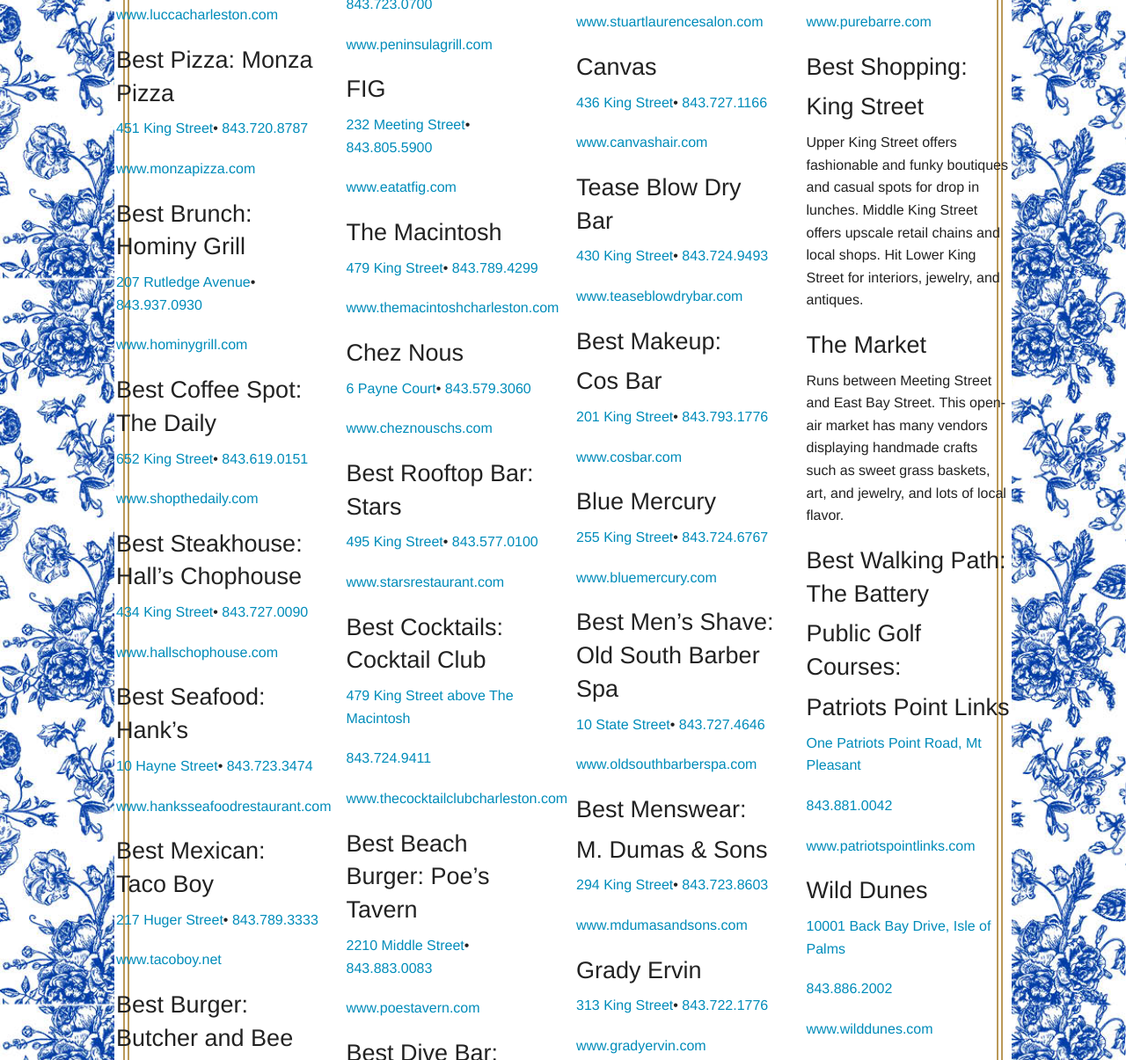
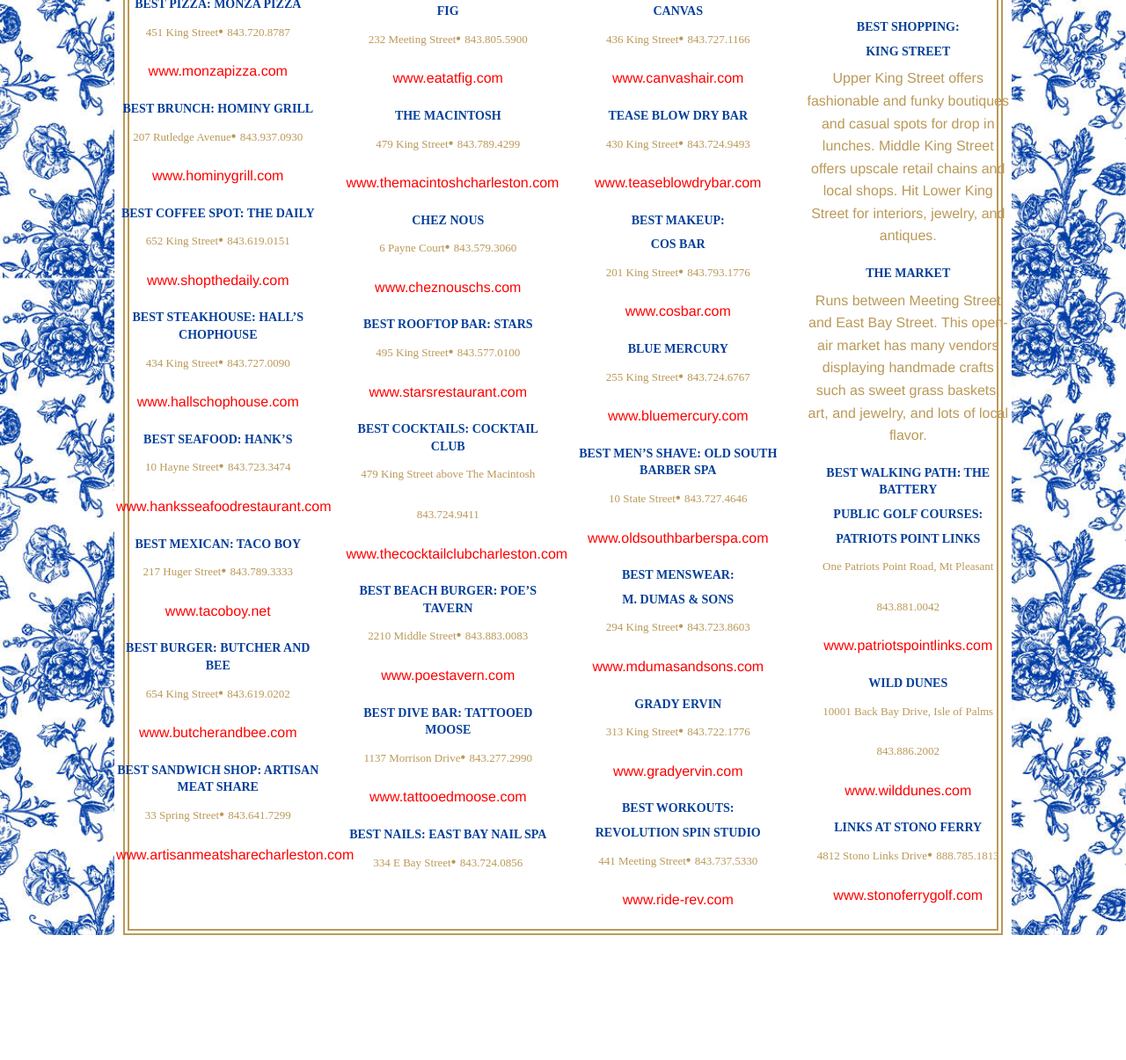
Before and after one commit to margaretgodowns/z-wedding, a website: page pages/hot-spots.html in a window 1280 px wide. Shown: the part 508-1713 px from the top of the page at 88% size. After the commit the page ends 1571 px from the top, so only its background shows below. Drawn offline with Linux system fonts and the light colour scheme; files whose address does not match are found by name.

Commit message:
pausing on hot spots page

```diff
--- a/pages/hot-spots.html
+++ b/pages/hot-spots.html
@@ -25,7 +25,7 @@
 			  	</nav>
 		  	</header>
 		</div>
-		<div class="row main-row">
+		<div class="row main-row hot-spots-container">
 			<div class="row">
 				<h2>Charleston Hot Spots</h2>
 			</div>
@@ -33,7 +33,7 @@
 				<div class="large-3 columns">
 					<div class="hot-spot">
 						<h3>Best Italian: Trattoria Lucca</h3>
-						<p>
+						<p class="phone-address">
 							<a href="https://www.google.com/maps/place/41+Bogard+St,+Charleston,+SC+29403/@32.792332,-79.945673,17z/data=!3m1!4b1!4m2!3m1!1s0x88fe7a43de8089b1:0x7085b9ecfedfca70" target="_blank">41 Bogard Street</a>&#8226;
 							<a href="tel:+8439733323">843.973.3323</a>
 						</p>
@@ -43,81 +43,81 @@
 					</div>
 					<div class="hot-spot">
 						<h3>Best Pizza: Monza Pizza</h3>
-						<p>
+						<p class="phone-address">
 							<a href="https://www.google.com/maps/place/451+King+St,+Charleston,+SC+29403/@32.7886239,-79.9381745,17z/data=!3m1!4b1!4m2!3m1!1s0x88fe7a6b080031fb:0xe42fdabf88eac062" target="_blank">451 King Street</a>&#8226;
 							<a href="tel:+8437208787">843.720.8787</a>
 						</p>
-						<p>
+						<p class="website">
 							<a href="http://www.monzapizza.com/" target="_blank">www.monzapizza.com</a>
 						</p>
 					</div>
 					<div class="hot-spot">
 						<h3>Best Brunch: Hominy Grill</h3>
-						<p>
+						<p class="phone-address">
 							<a href="https://www.google.com/maps/place/207+Rutledge+Ave,+Charleston,+SC+29403/@32.788817,-79.946923,17z/data=!3m1!4b1!4m2!3m1!1s0x88fe7a40d3d0caf5:0x7440b7dde23d7e54" target="_blank">207 Rutledge Avenue</a>&#8226;
 							<a href="tel:+8439370930">843.937.0930</a>
 						</p>
-						<p>
+						<p class="website">
 							<a href="http://hominygrill.com/" target="_blank">www.hominygrill.com</a>
 						</p>
 					</div>
 					<div class="hot-spot">
 						<h3>Best Coffee Spot: The Daily</h3>
-						<p>
+						<p class="phone-address">
 							<a href="https://www.google.com/maps/place/652+King+St,+Charleston,+SC+29403/@32.7962169,-79.9435138,17z/data=!3m1!4b1!4m2!3m1!1s0x88fe7a42c6acfa59:0xe11e4c1caf474aa4" target="_blank">652 King Street</a>&#8226;
 							<a href="tel:+8436190151">843.619.0151</a>
 						</p>
-						<p>
+						<p class="website">
 							<a href="http://www.shopthedaily.com/" target="_blank">www.shopthedaily.com</a>
 						</p>
 					</div>
 					<div class="hot-spot">
 						<h3>Best Steakhouse: Hall’s Chophouse</h3>
-						<p>
+						<p class="phone-address">
 							<a href="https://www.google.com/maps/place/434+King+St,+Charleston,+SC+29403/@32.788521,-79.93782,17z/data=!3m1!4b1!4m2!3m1!1s0x88fe7a6b09f77739:0xc8cfd305e439895d" target="_blank">434 King Street</a>&#8226;
 							<a href="tel:+8437270090">843.727.0090</a>
 						</p>
-						<p>
+						<p class="website">
 							<a href="http://hallschophouse.com/" target="_blank">www.hallschophouse.com</a>
 						</p>
 					</div>
 					<div class="hot-spot">
 						<h3>Best Seafood: Hank’s</h3>
-						<p>
+						<p class="phone-address">
 							<a href="https://www.google.com/maps/place/10+Hayne+St,+Charleston,+SC+29401/@32.7819013,-79.9299039,17z/data=!3m1!4b1!4m2!3m1!1s0x88fe7a0d8459cfe9:0xf9a8e97a160e3832" target="_blank">10 Hayne Street</a>&#8226;
 							<a href="tel:+8437233474">843.723.3474</a>
 						</p>
-						<p>
+						<p class="website">
 							<a href="http://hanksseafoodrestaurant.com/" target="_blank">www.hanksseafoodrestaurant.com</a>
 						</p>
 					</div>
 					<div class="hot-spot">
 						<h3>Best Mexican: Taco Boy</h3>
-						<p>
+						<p class="phone-address">
 							<a href="https://www.google.com/maps/place/217+Huger+St,+Charleston,+SC+29403/@32.8031165,-79.9413201,17z/data=!3m1!4b1!4m2!3m1!1s0x88fe7a60abd3634f:0xe0352f90bc36bf3" target="_blank">217 Huger Street</a>&#8226;
 							<a href="tel:+8437893333">843.789.3333</a>
 						</p>
-						<p>
+						<p class="website">
 							<a href="http://www.tacoboy.net/" target="_blank">www.tacoboy.net </a>
 						</p>
 					</div>
 					<div class="hot-spot">
 						<h3>Best Burger: Butcher and Bee</h3>
-						<p>
+						<p class="phone-address">
 							<a href="https://www.google.com/maps/place/654+King+St,+Charleston,+SC+29403/@32.7963697,-79.943806,17z/data=!3m1!4b1!4m2!3m1!1s0x88fe7a42dd14abcb:0x91dc9693f7df08a0" target="_blank">654 King Street</a>&#8226;
 							<a href="tel:+8436190202">843.619.0202</a>
 						</p>
-						<p>
+						<p class="website">
 							<a href="http://www.butcherandbee.com/" target="_blank">www.butcherandbee.com</a>
 						</p>
 					</div>
 					<div class="hot-spot">
 						<h3>Best Sandwich Shop: Artisan Meat Share</h3>
-						<p>
+						<p class="phone-address">
 							<a href="https://www.google.com/maps/place/33+Spring+St,+Charleston,+SC+29403/@32.792677,-79.941683,17z/data=!3m1!4b1!4m2!3m1!1s0x88fe7a4209fb3429:0xb713aa55bebed28" target="_blank">33 Spring Street</a>&#8226;
 							<a href="tel:+8436417299">843.641.7299</a>
 						</p>
-						<p>
+						<p class="website">
 							<a href="http://www.artisanmeatsharecharleston.com/" target="_blank">www.artisanmeatsharecharleston.com</a>
 						</p>
 					</div>
@@ -128,89 +128,89 @@
 					</div>
 					<div class="hot-spot">
 						<h3>Peninsula Grill</h3>
-						<p>
+						<p class="phone-address">
 							<a href="https://www.google.com/maps/place/112+N+Market+St,+Charleston,+SC+29401/@32.7809838,-79.9313458,17z/data=!3m1!4b1!4m2!3m1!1s0x88fe7a126cefbffb:0x7c9af5152dea03d3" target="_blank">112 N Market Street</a>&#8226;
 							<a href="tel:+8437230700">843.723.0700</a>
 						</p>
-						<p>
+						<p class="website">
 							<a href="https://www.peninsulagrill.com/" target="_blank">www.peninsulagrill.com</a>
 						</p>
 					</div>
 					<div class="hot-spot">
 						<h3>FIG</h3>
-						<p>
+						<p class="phone-address">
 							<a href="https://www.google.com/maps/place/232+Meeting+St,+Charleston,+SC+29401/@32.782379,-79.931545,17z/data=!3m1!4b1!4m2!3m1!1s0x88fe7a12618cfde1:0x7e94a1a3dc1637fe" target="_blank">232 Meeting Street</a>&#8226;
 							<a href="tel:+8438055900">843.805.5900</a>
 						</p>
-						<p>
+						<p class="website">
 							<a href="http://www.eatatfig.com/" target="_blank">www.eatatfig.com</a>
 						</p>
 					</div>
 					<div class="hot-spot">
 						<h3>The Macintosh</h3>
-						<p>
+						<p class="phone-address">
 							<a href="https://www.google.com/maps/place/479+King+St,+Charleston,+SC+29403/@32.7894184,-79.9388749,17z/data=!3m1!4b1!4m2!3m1!1s0x88fe7a6a4d4bf163:0x7808fab7f90b2c0f" target="_blank">479 King Street</a>&#8226;
 							<a href="tel:+8437894299">843.789.4299</a>
 						</p>
-						<p>
+						<p class="website">
 							<a href="http://themacintoshcharleston.com/" target="_blank">www.themacintoshcharleston.com</a>
 						</p>
 					</div>
 					<div class="hot-spot">
 						<h3>Chez Nous</h3>
-						<p>
+						<p class="phone-address">
 							<a href="https://www.google.com/maps/place/6+Payne+Ct,+Charleston,+SC+29403/@32.791783,-79.943262,17z/data=!3m1!4b1!4m2!3m1!1s0x88fe7a418a799f9f:0x824ddb00573065b1" target="_blank">6 Payne Court</a>&#8226;
 							<a href="tel:+8435793060">843.579.3060</a>
 						</p>
-						<p>
+						<p class="website">
 							<a href="http://www.cheznouschs.com/" target="_blank">www.cheznouschs.com</a>
 						</p>
 					</div>
 					<div class="hot-spot">
 						<h3>Best Rooftop Bar: Stars</h3>
-						<p>
+						<p class="phone-address">
 							<a href="https://www.google.com/maps/place/495+King+St,+Charleston,+SC+29403/@32.789924,-79.939427,17z/data=!3m1!4b1!4m2!3m1!1s0x88fe7a6a48581927:0x4330583d5d56e5d" target="_blank">495 King Street</a>&#8226;
 							<a href="tel:+8435770100">843.577.0100</a>
 						</p>
-						<p>
+						<p class="website">
 							<a href="http://starsrestaurant.com/" target="_blank">www.starsrestaurant.com</a>
 						</p>
 					</div>
 					<div class="hot-spot">
 						<h3>Best Cocktails: Cocktail Club</h3>
-						<p>
+						<p class="phone-address">
 							<a href="https://www.google.com/maps/place/479+King+St,+Charleston,+SC+29403/@32.7894184,-79.9388749,17z/data=!3m1!4b1!4m2!3m1!1s0x88fe7a6a4d4bf163:0x7808fab7f90b2c0f" target="_blank">479 King Street above The Macintosh</a>
 						</p>
-						<p>
+						<p class="phone-address">
 							<a href="tel:+8437249411">843.724.9411</a>
 						</p>
-						<p>
+						<p class="website">
 							<a href="http://www.thecocktailclubcharleston.com/" target="_blank">www.thecocktailclubcharleston.com</a>
 						</p>
 					</div>
 					<div class="hot-spot">
 						<h3>Best Beach Burger: Poe’s Tavern</h3>
-						<p>
+						<p class="phone-address">
 							<a href="https://www.google.com/maps/place/2210+Middle+St,+Sullivan's+Island,+SC+29482/@32.762738,-79.8371116,17z/data=!3m1!4b1!4m2!3m1!1s0x88fe7151104191ef:0x3057df6bab777e0a" target="_blank">2210 Middle Street</a>&#8226;
 							<a href="tel:+8438830083">843.883.0083</a>
 						</p>
-						<p>
+						<p class="website">
 							<a href="http://poestavern.com/sullivans-island/" target="_blank">www.poestavern.com</a>
 						</p>
 					</div>
 					<div class="hot-spot">
 						<h3>Best Dive Bar: Tattooed Moose</h3>
-						<p>
+						<p class="phone-address">
 							<a href="https://www.google.com/maps/place/1137+Morrison+Dr,+Charleston,+SC+29403/@32.811371,-79.949359,17z/data=!3m1!4b1!4m2!3m1!1s0x88fe7af6509db2d9:0x778dd50dc2f4faca" target="_blank">1137 Morrison Drive</a>&#8226;
 							<a href="tel:+8432772990">843.277.2990</a>
 						</p>
-						<p>
+						<p class="website">
 							<a href="http://www.tattooedmoose.com/" target="_blank">www.tattooedmoose.com</a>
 						</p>
 					</div>
 					<div class="hot-spot">
 						<h3>Best Nails: East Bay Nail Spa</h3>
-						<p>
+						<p class="phone-address">
 							<a href="https://www.google.com/maps/place/334+E+Bay+St,+Charleston,+SC+29401/@32.7876628,-79.9291211,17z/data=!3m1!4b1!4m2!3m1!1s0x88fe7a7261c9f3bf:0x9d38a5a873178a26" target="_blank">334 E Bay Street</a>&#8226;
 							<a href="tel:+8437240856">843.724.0856</a>
 						</p>
@@ -222,31 +222,31 @@
 					</div>
 					<div class="hot-spot">
 						<h3>Stuart Laurence</h3>
-						<p>
+						<p class="phone-address">
 							<a href="https://www.google.com/maps/place/455+King+St,+Charleston,+SC+29403/@32.7886242,-79.9384901,17z/data=!3m1!4b1!4m2!3m1!1s0x88fe7a6b00a18b11:0x74c5969ddb993ec1" target="_blank">455 King Street</a>&#8226;
 							<a href="tel:+8437226776">843.722.6776</a>
 						</p>
-						<p>
+						<p class="website">
 							<a href="http://www.stuartlaurencesalon.com/" target="_blank">www.stuartlaurencesalon.com</a>
 						</p>
 					</div>
 					<div class="hot-spot">
 						<h3>Canvas</h3>
-						<p>
+						<p class="phone-address">
 							<a href="https://www.google.com/maps/place/436+King+St,+Charleston,+SC+29403/@32.7885693,-79.9378643,17z/data=!3m1!4b1!4m2!3m1!1s0x88fe7a6b09dda0bf:0xf23b6d1c93dce8c0" target="_blank">436 King Street</a>&#8226;
 							<a href="tel:+8437271166">843.727.1166</a>
 						</p>
-						<p>
+						<p class="website">
 							<a href="http://www.canvashair.com/" target="_blank">www.canvashair.com</a>
 						</p>
 					</div>
 					<div class="hot-spot">
 						<h3>Tease Blow Dry Bar</h3>
-						<p>
+						<p class="phone-address">
 							<a href="https://www.google.com/maps/place/430+King+St,+Charleston,+SC+29403/@32.7884072,-79.9377726,17z/data=!3m1!4b1!4m2!3m1!1s0x88fe7a6b0a2ccdf1:0x2dd0a63d30880d85" target="_blank">430 King Street</a>&#8226;
 							<a href="tel:+8437249493">843.724.9493</a>
 						</p>
-						<p>
+						<p class="website">
 							<a href="http://teaseblowdrybar.com/" target="_blank">www.teaseblowdrybar.com</a>
 						</p>
 					</div>
@@ -255,31 +255,31 @@
 					</div>
 					<div class="hot-spot">
 						<h3>Cos Bar</h3>
-						<p>
+						<p class="phone-address">
 							<a href="https://www.google.com/maps/place/201+King+St,+Charleston,+SC+29401/@32.779823,-79.933455,17z/data=!3m1!4b1!4m2!3m1!1s0x88fe7a117e2bc4c3:0xb342fed9ce5a5e99" target="_blank">201 King Street</a>&#8226;
 							<a href="tel:+8437931776">843.793.1776</a>
 						</p>
-						<p>
+						<p class="website">
 							<a href="http://www.cosbar.com/" target="_blank">www.cosbar.com</a>
 						</p>
 					</div>
 					<div class="hot-spot">
 						<h3>Blue Mercury</h3>
-						<p>
+						<p class="phone-address">
 							<a href="https://www.google.com/maps/place/255+King+St,+Charleston,+SC+29401/@32.7817679,-79.9337074,17z/data=!3m1!4b1!4m2!3m1!1s0x88fe7a13b10afc5f:0xdac8d7f52f0f78ec" target="_blank">255 King Street</a>&#8226;
 							<a href="tel:+8437246767">843.724.6767</a>
 						</p>
-						<p>
+						<p class="website">
 							<a href="http://www.bluemercury.com/" target="_blank">www.bluemercury.com</a>
 						</p>
 					</div>
 					<div class="hot-spot">
 						<h3>Best Men’s Shave: Old South Barber Spa</h3>
-						<p>
+						<p class="phone-address">
 							<a href="https://www.google.com/maps/place/10+State+St,+Charleston,+SC+29401/@32.777646,-79.9277219,17z/data=!3m1!4b1!4m2!3m1!1s0x88fe7a0e5f555e59:0x7ee5c05217f5337b" target="_blank">10 State Street</a>&#8226;
 							<a href="tel:+8437274646">843.727.4646</a>
 						</p>
-						<p>
+						<p class="website">
 							<a href="http://www.oldsouthbarberspa.com/" target="_blank">www.oldsouthbarberspa.com</a>
 						</p>
 					</div>
@@ -288,21 +288,21 @@
 					</div>
 					<div class="hot-spot">
 						<h3>M. Dumas & Sons</h3>
-						<p>
+						<p class="phone-address">
 							<a href="https://www.google.com/maps/place/294+King+St,+Charleston,+SC+29401/@32.7832754,-79.9342433,17z/data=!3m1!4b1!4m2!3m1!1s0x88fe7a130e49d15b:0x252d04cc37a57d1d" target="_blank">294 King Street</a>&#8226;
 							<a href="tel:+8437238603">843.723.8603</a>
 						</p>
-						<p>
+						<p class="website">
 							<a href="http://mdumasandsons.com/" target="_blank">www.mdumasandsons.com</a>
 						</p>
 					</div>
 					<div class="hot-spot">
 						<h3>Grady Ervin</h3>
-						<p>
+						<p class="phone-address">
 							<a href="https://www.google.com/maps/place/313+King+St,+Charleston,+SC+29401/@32.7837211,-79.9351775,17z/data=!3m1!4b1!4m2!3m1!1s0x88fe7a136f0ed537:0xc6a30e985a85c3bd" target="_blank">313 King Street</a>&#8226;
 							<a href="tel:+8437221776">843.722.1776</a>
 						</p>
-						<p>
+						<p class="website">
 							<a href="http://www.gradyervin.com/" target="_blank">www.gradyervin.com</a>
 						</p>
 					</div>
@@ -311,11 +311,11 @@
 					</div>
 					<div class="hot-spot">
 						<h3>Revolution Spin Studio</h3>
-						<p>
+						<p class="phone-address">
 							<a href="https://www.google.com/maps/place/441+Meeting+St,+Charleston,+SC+29403/@32.7934693,-79.9396667,17z/data=!3m1!4b1!4m2!3m1!1s0x88fe7a69bad3d37f:0x32989b6d9689a3f4" target="_blank">441 Meeting Street</a>&#8226;
 							<a href="tel:+8437375330">843.737.5330</a>
 						</p>
-						<p>
+						<p class="website">
 							<a href="http://booking.ride-rev.com/reserve/index.cfm?action=Reserve.chooseClass&site=1&cookieSend=1" target="_blank">www.ride-rev.com</a>
 						</p>
 					</div>
@@ -323,13 +323,13 @@
 				<div class="large-3 columns">
 					<div class="hot-spot">
 						<h3>Pure Barre</h3>
-						<p>
+						<p class="phone-address">
 							<a href="https://www.google.com/maps/place/164+Market+St,+Charleston,+SC+29401/@32.780746,-79.934474,17z/data=!3m1!4b1!4m2!3m1!1s0x88fe7a13c31cd83b:0x183baec15f1b4603" target="_blank">164 Market Street, Suite C</a>
 						</p>
-						<p>
+						<p class="phone-address">
 							<a href="tel:+8436060559">843.606.0559</a>
 						</p>
-						<p>
+						<p class="website">
 							<a href="http://purebarre.com/SC-charleston2/" target="_blank">www.purebarre.com</a>
 						</p>
 					</div>
@@ -352,35 +352,35 @@
 					</div>
 					<div class="hot-spot">
 						<h3>Patriots Point Links</h3>
-						<p>
+						<p class="phone-address">
 							<a href="https://www.google.com/maps/place/1+Patriots+Point+Rd,+Mt+Pleasant,+SC+29464/@32.7879328,-79.8996341,17z/data=!3m1!4b1!4m2!3m1!1s0x88fe70ed2dd8ef63:0xf9a59e09fc55182e" target="_blank">One Patriots Point Road, Mt Pleasant</a>
 						</p>
-						<p>
+						<p class="phone-address">
 							<a href="tel:+8438810042">843.881.0042</a>
 						</p>
-						<p>
+						<p class="website">
 							<a href="http://www.patriotspointlinks.com/golf-course/" target="_blank">www.patriotspointlinks.com</a>
 						</p>
 					</div>
 					<div class="hot-spot">
 						<h3>Wild Dunes</h3>
-						<p>
+						<p class="phone-address">
 							<a href="https://www.google.com/maps/place/10001+Back+Bay+Dr,+Isle+of+Palms,+SC+29451/@32.8139633,-79.7225044,17z/data=!3m1!4b1!4m2!3m1!1s0x88fe0d40c98234b3:0xe98d2dc0e496051d" target="_blank">10001 Back Bay Drive, Isle of Palms</a>
 						</p>
-						<p>
+						<p class="phone-address">
 							<a href="tel:+8438862002">843.886.2002</a>
 						</p>
-						<p>
+						<p class="website">
 							<a href="http://www.wilddunes.com/south-carolina-golf-courses.php" target="_blank">www.wilddunes.com</a>
 						</p>
 					</div>
 					<div class="hot-spot">
 						<h3>Links at Stono Ferry</h3>
-						<p>
+						<p class="phone-address">
 							<a href="https://www.google.com/maps/place/4812+Stono+Links+Dr,+Hollywood,+SC+29449/@32.7561349,-80.1613258,17z/data=!3m1!4b1!4m2!3m1!1s0x88fe81141bd5b935:0x82fbc4b2963d53" target="_blank">4812 Stono Links Drive</a>&#8226;
 							<a href="tel:+#8887851813">888.785.1813</a>
 						</p>
-						<p>
+						<p class="website">
 							<a href="http://stonoferrygolf.com/" target="_blank">www.stonoferrygolf.com</a>
 						</p>
 					</div>
--- a/scss/_hot-spots.scss
+++ b/scss/_hot-spots.scss
@@ -0,0 +1,31 @@
+.hot-spots-container {
+	text-align: center;
+
+	h2 {
+		font-family: "Compendium";
+		font-size: 24px;
+		color: #BA9958;
+	}
+
+	h3 {
+		font-family: "TorinoModern-Roman";
+		font-size: 14px;
+		color: #053F99;
+		text-transform: uppercase;
+		font-weight: bold;
+	}
+
+	p {
+		color: #BA9958;
+	}
+
+	.phone-address a {
+		font-family: "Baskerville";
+		font-size: 13px;
+		color: #BA9958;
+	}
+
+	.website a {
+		color: red;
+	}
+}
```
Also changed, not shown: stylesheets/app.css.
